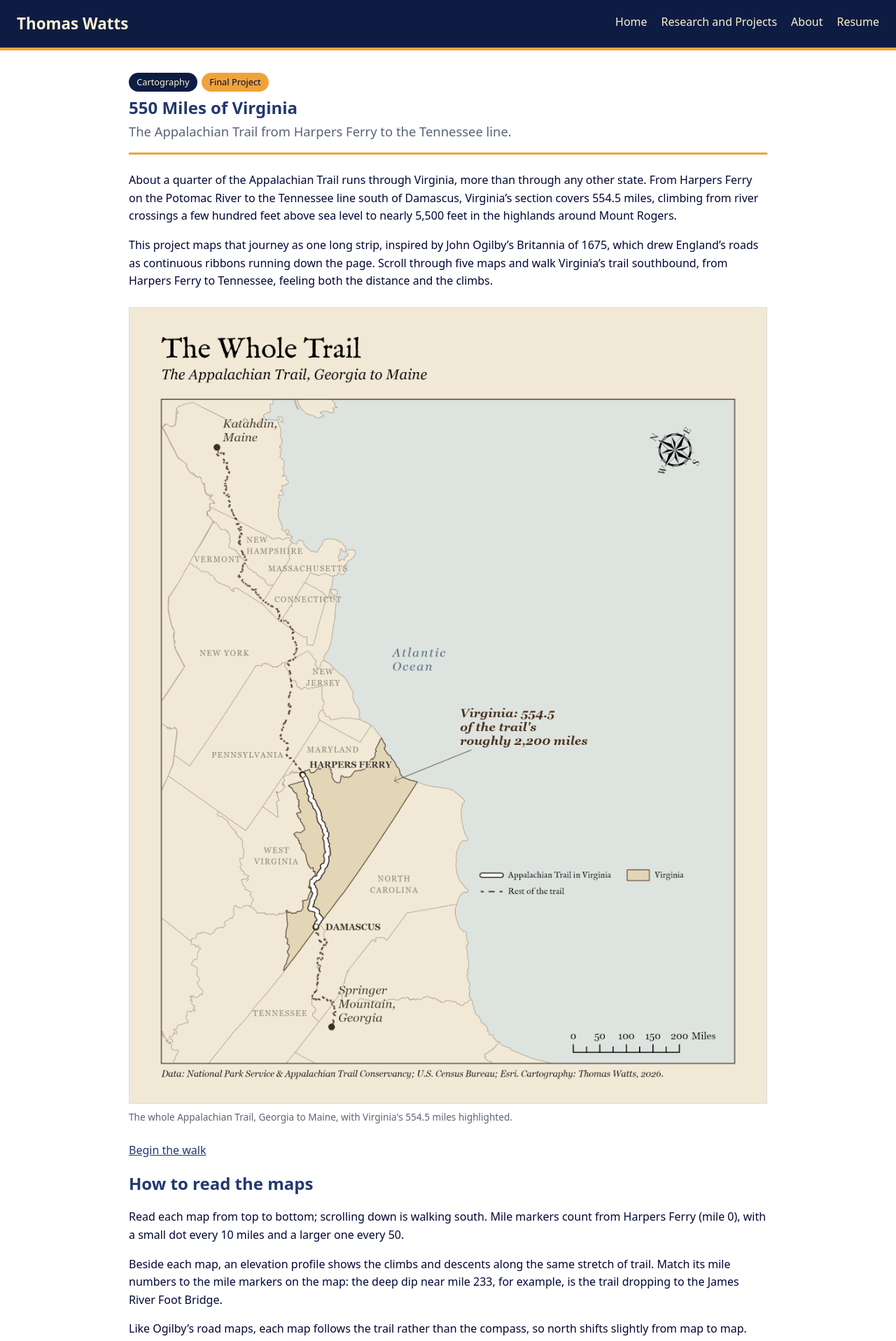
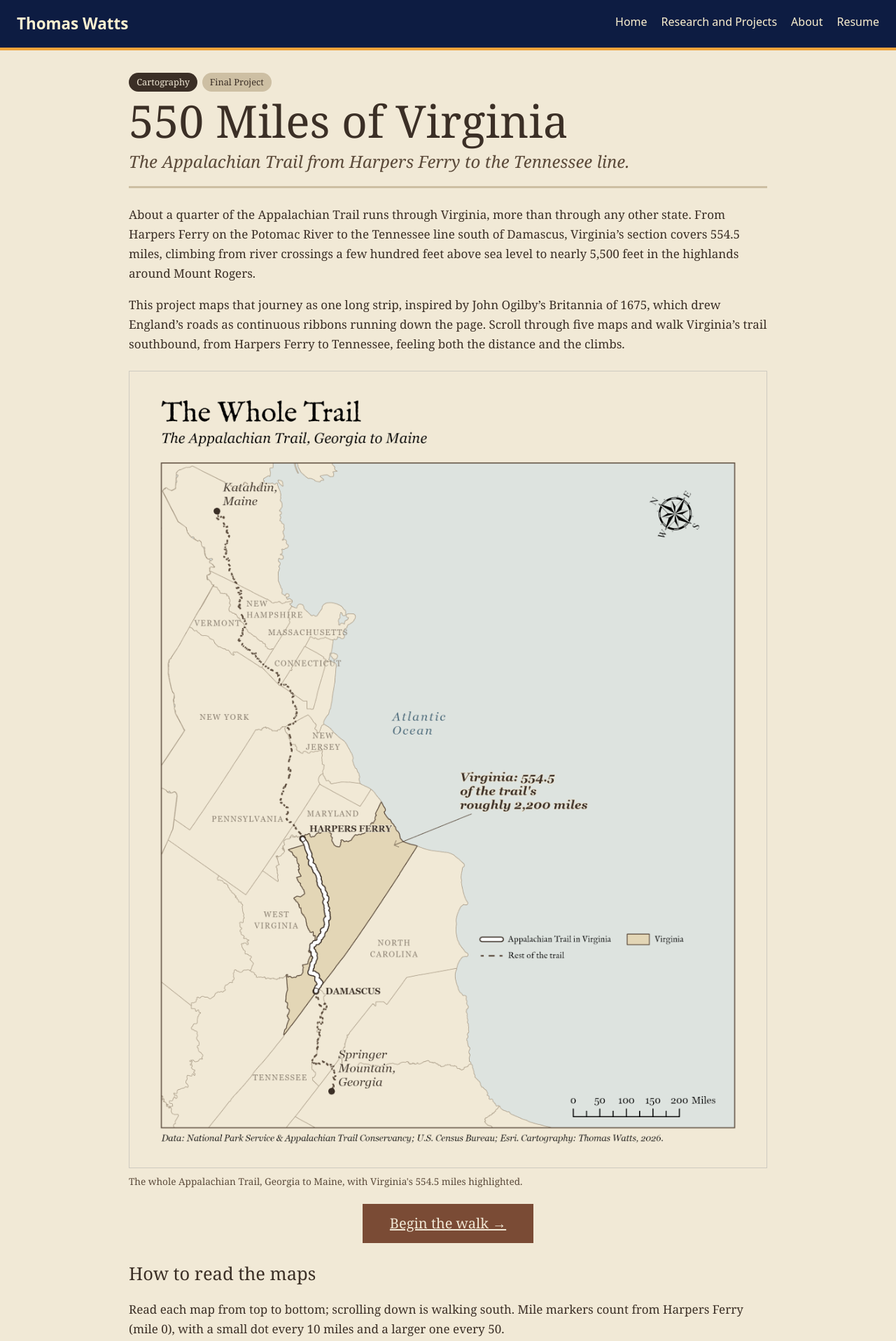
Before and after one commit to tfwatts/tfwatts.github.io, a Jekyll site: the page built from _projects/cartography/week-7-final-project.md, in a window 1280 px wide. Shown: the top 1917 px of the page at 70% size. Built offline with Jekyll 4.4.1, drawn with Linux system fonts in a browser that asks for light colours; some web fonts are replaced; some of the changed text lies outside the part shown.

Commit message:
Add Ogilby theme for week 7

```diff
--- a/_layouts/default.html
+++ b/_layouts/default.html
@@ -5,8 +5,13 @@
   <meta name="viewport" content="width=device-width, initial-scale=1">
   <title>{% if page.title %}{{ page.title }} | {% endif %}{{ site.title }}</title>
   <link rel="stylesheet" href="{{ '/assets/css/style.css' | relative_url }}?v={{ site.time | date: '%s' }}">
+  {% if page.theme == "ogilby" %}
+  <link rel="preconnect" href="https://fonts.googleapis.com">
+  <link rel="preconnect" href="https://fonts.gstatic.com" crossorigin>
+  <link href="https://fonts.googleapis.com/css2?family=IM+Fell+English:ital@0;1&display=swap" rel="stylesheet">
+  {% endif %}
 </head>
-<body>
+<body{% if page.theme %} class="theme-{{ page.theme }}"{% endif %}></body>
   <header class="site-header{% if page.hero %} has-hero{% endif %}">
     <a class="site-title" href="{{ '/' | relative_url }}">{{ site.title }}</a>
     <nav class="site-nav">
--- a/_projects/cartography/week-7-final-project.md
+++ b/_projects/cartography/week-7-final-project.md
@@ -5,6 +5,7 @@ course: "Cartography"
 method: "Final Project"
 order: 7
 featured: true
+theme: ogilby
 thumbnail: /assets/images/projects/cartography/week-7/thumb.jpg
 summary: "The Appalachian Trail from Harpers Ferry to the Tennessee line."
 ---
@@ -18,7 +19,7 @@ This project maps that journey as one long strip, inspired by John Ogilby's Brit
   <figcaption>The whole Appalachian Trail, Georgia to Maine, with Virginia's 554.5 miles highlighted.</figcaption>
 </figure>
 
-<p><a class="button" href="https://tfwatts.github.io/550-miles-of-virginia/">Begin the walk</a></p>
+<p class="button-row"><a class="button button-large" href="https://tfwatts.github.io/550-miles-of-virginia/">Begin the walk &rarr;</a></p>
 
 ## How to read the maps
 
@@ -40,18 +41,29 @@ Titles are set in IM Fell English, a digital revival of the Fell types collected
 
 ## Sources and notes
 
-Appalachian Trail centerline. National Park Service, Appalachian National Scenic Trail. APPA Official Centerline. ArcGIS Online. https://www.arcgis.com/home/item.html?id=71975f7fc14347c7a6c1059fdb593f91 (accessed 09/24/2026).
-Shelters. National Park Service, Appalachian National Scenic Trail. Appalachian National Scenic Trail – Official Features and Facilities. ArcGIS Online. https://www.arcgis.com/home/item.html?id=2739a451a90c4a3283be4ccd6a6a12a9 (accessed 09/24/2026).
-National Park Service land. National Park Service, Land Resources Division. Administrative Boundaries of National Park System Units. ArcGIS Online. https://www.arcgis.com/home/item.html?id=e62a2420170b4452b4a334db92130220 (accessed 09/24/2026).
-National forests. USDA Forest Service. Administrative Forest Boundaries. https://data.fs.usda.gov/geodata/edw/datasets.php?dsetCategory=boundaries (accessed 09/24/2026).
-Skyline Drive. National Park Service, Shenandoah National Park. SHEN_TRANS_SkylineDrive_ln. https://services1.arcgis.com/fBc8EJBxQRMcHlei/arcgis/rest/services/SHEN_TRANS_SkylineDrive_ln/FeatureServer/40 (accessed 10/03/2026).
-Elevation. U.S. Geological Survey, 3D Elevation Program (3DEP), 1/3 arc-second (10 m) digital elevation model, accessed through Google Earth Engine and resampled to 30 m. https://www.usgs.gov/3d-elevation-program (accessed 09/24/2026).
-Roads and states. U.S. Census Bureau. TIGER/Line Shapefiles, 2025: Primary and Secondary Roads (Virginia, West Virginia); States. https://www.census.gov/geographies/mapping-files/time-series/geo/tiger-line-file.html (accessed 09/24/2026).
-Rivers. Esri. USA Rivers and Streams (derived from the USGS National Hydrography Dataset). ArcGIS Living Atlas. https://hub.arcgis.com/datasets/esri::usa-rivers-and-streams/about (accessed 09/24/2026).
-Canada (locator map). Esri. World Countries (Generalized). ArcGIS Living Atlas. https://hub.arcgis.com/datasets/esri::world-countries-generalized/about (accessed 10/03/2026).
-Place locations. Located with the Esri World Geocoding Service in ArcGIS Pro.
-Title typeface. IM Fell English, digitized by Igino Marini. Google Fonts. https://fonts.google.com/specimen/IM+Fell+English
-Inspiration. Ogilby, John. Britannia, Volume the First. London, 1675.
+### Trail and park data
+
+- **Appalachian Trail centerline.** National Park Service, Appalachian National Scenic Trail. [APPA Official Centerline](https://www.arcgis.com/home/item.html?id=71975f7fc14347c7a6c1059fdb593f91). ArcGIS Online (accessed 09/24/2026).
+- **Shelters.** National Park Service, Appalachian National Scenic Trail. [Appalachian National Scenic Trail – Official Features and Facilities](https://www.arcgis.com/home/item.html?id=2739a451a90c4a3283be4ccd6a6a12a9). ArcGIS Online (accessed 09/24/2026).
+- **National Park Service land.** National Park Service, Land Resources Division. [Administrative Boundaries of National Park System Units](https://www.arcgis.com/home/item.html?id=e62a2420170b4452b4a334db92130220). ArcGIS Online (accessed 09/24/2026).
+- **National forests.** USDA Forest Service. [Administrative Forest Boundaries](https://data.fs.usda.gov/geodata/edw/datasets.php?dsetCategory=boundaries) (accessed 09/24/2026).
+- **Skyline Drive.** National Park Service, Shenandoah National Park. [SHEN\_TRANS\_SkylineDrive\_ln](https://services1.arcgis.com/fBc8EJBxQRMcHlei/arcgis/rest/services/SHEN_TRANS_SkylineDrive_ln/FeatureServer/40) (accessed 10/03/2026).
+
+### Terrain, roads, and water
+
+- **Elevation.** U.S. Geological Survey, [3D Elevation Program (3DEP)](https://www.usgs.gov/3d-elevation-program), 1/3 arc-second (10 m) digital elevation model, accessed through Google Earth Engine and resampled to 30 m (accessed 09/24/2026).
+- **Roads and states.** U.S. Census Bureau. [TIGER/Line Shapefiles, 2025](https://www.census.gov/geographies/mapping-files/time-series/geo/tiger-line-file.html): Primary and Secondary Roads (Virginia, West Virginia); States (accessed 09/24/2026).
+- **Rivers.** Esri. [USA Rivers and Streams](https://hub.arcgis.com/datasets/esri::usa-rivers-and-streams/about) (derived from the USGS National Hydrography Dataset). ArcGIS Living Atlas (accessed 09/24/2026).
+
+### Locator map and places
+
+- **Canada (locator map).** Esri. [World Countries (Generalized)](https://hub.arcgis.com/datasets/esri::world-countries-generalized/about). ArcGIS Living Atlas (accessed 10/03/2026).
+- **Place locations.** Located with the Esri World Geocoding Service in ArcGIS Pro.
+
+### Type and inspiration
+
+- **Title typeface.** IM Fell English, digitized by Igino Marini. [Google Fonts](https://fonts.google.com/specimen/IM+Fell+English).
+- **Inspiration.** Ogilby, John. *Britannia, Volume the First.* London, 1675.
 
 ## Methods and tools
 
--- a/assets/css/style.css
+++ b/assets/css/style.css
@@ -322,3 +322,73 @@ img {
   font-size: 1.15rem;
   color: var(--muted);
 }
+
+/* Ogilby theme: matches the 550 Miles of Virginia strip map */
+.theme-ogilby {
+  --paper: #F1E9D6;
+  --ink: #3B2F26;
+  --ink-soft: #5B4A3A;
+  --rust: #7A4B35;
+  --rule: #CDBFA3;
+  background: var(--paper);
+}
+.theme-ogilby .site-main {
+  color: var(--ink);
+  font-family: Georgia, "Times New Roman", serif;
+  font-size: 1.0625rem;
+  line-height: 1.65;
+}
+.theme-ogilby .site-main h1,
+.theme-ogilby .site-main h2,
+.theme-ogilby .site-main h3 {
+  font-family: "IM Fell English", Georgia, "Times New Roman", serif;
+  font-weight: 400;
+  color: var(--ink);
+}
+.theme-ogilby .project-header {
+  border-bottom-color: var(--rule);
+}
+.theme-ogilby .project-header h1 {
+  font-size: clamp(2.4rem, 6vw, 4rem);
+  line-height: 1.05;
+}
+.theme-ogilby .project-subtitle {
+  font-family: "IM Fell English", Georgia, serif;
+  font-style: italic;
+  font-size: clamp(1.2rem, 2.6vw, 1.5rem);
+  color: var(--ink-soft);
+}
+.theme-ogilby .project-tags .tag-course {
+  background: var(--ink);
+  color: var(--paper);
+}
+.theme-ogilby .project-tags .tag-method {
+  background: var(--rule);
+  color: var(--ink);
+}
+.theme-ogilby .site-main a {
+  color: var(--rust);
+}
+.theme-ogilby .project-map figcaption {
+  color: var(--ink-soft);
+}
+
+/* Large centered button */
+.button-row {
+  text-align: center;
+  margin: 2rem 0 2.5rem;
+}
+.button-large {
+  font-size: 1.25rem;
+  padding: 0.9rem 2.4rem;
+}
+.theme-ogilby .site-main .button {
+  background: var(--rust);
+  color: var(--paper);
+  font-family: "IM Fell English", Georgia, serif;
+  font-weight: 400;
+}
+.theme-ogilby .site-main .button:hover {
+  background: var(--ink);
+  color: var(--paper);
+}
```
